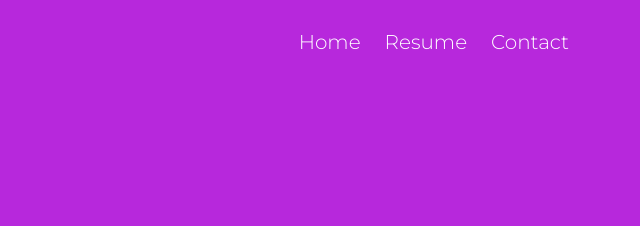
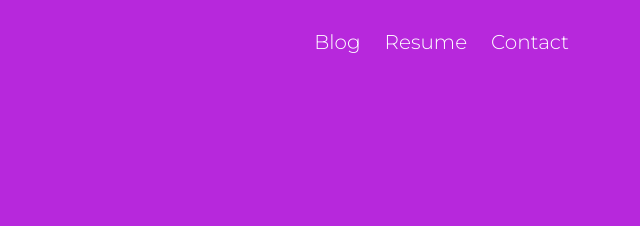
Before and after one commit to raphaelhalmas/raphaelhalmas.github.io, a plain HTML site: page index.html in a window 1280 px wide. Shown: the top 226 px of the page, 579-1219 px from the left. Drawn offline with Linux system fonts and the light colour scheme.

Commit message:
Incluir link do blog

```diff
--- a/index.html
+++ b/index.html
@@ -16,7 +16,7 @@
 
                     <nav>
                         <ul>
-                            <li><a href="index.html">Home</a></li>
+                            <li><a href="https://raphaelhalmas.hashnode.dev">Blog</a></li>
                             <li><a href="https://drive.google.com/file/d/1OEVGZF69qL6tbur10hLvN0_GW2s15rCO/view?usp=sharing">Resume</a></li>
                             <li><a href="mailto:raphaelhalmas@gmail.com">Contact</a></li>
                         </ul>
```
